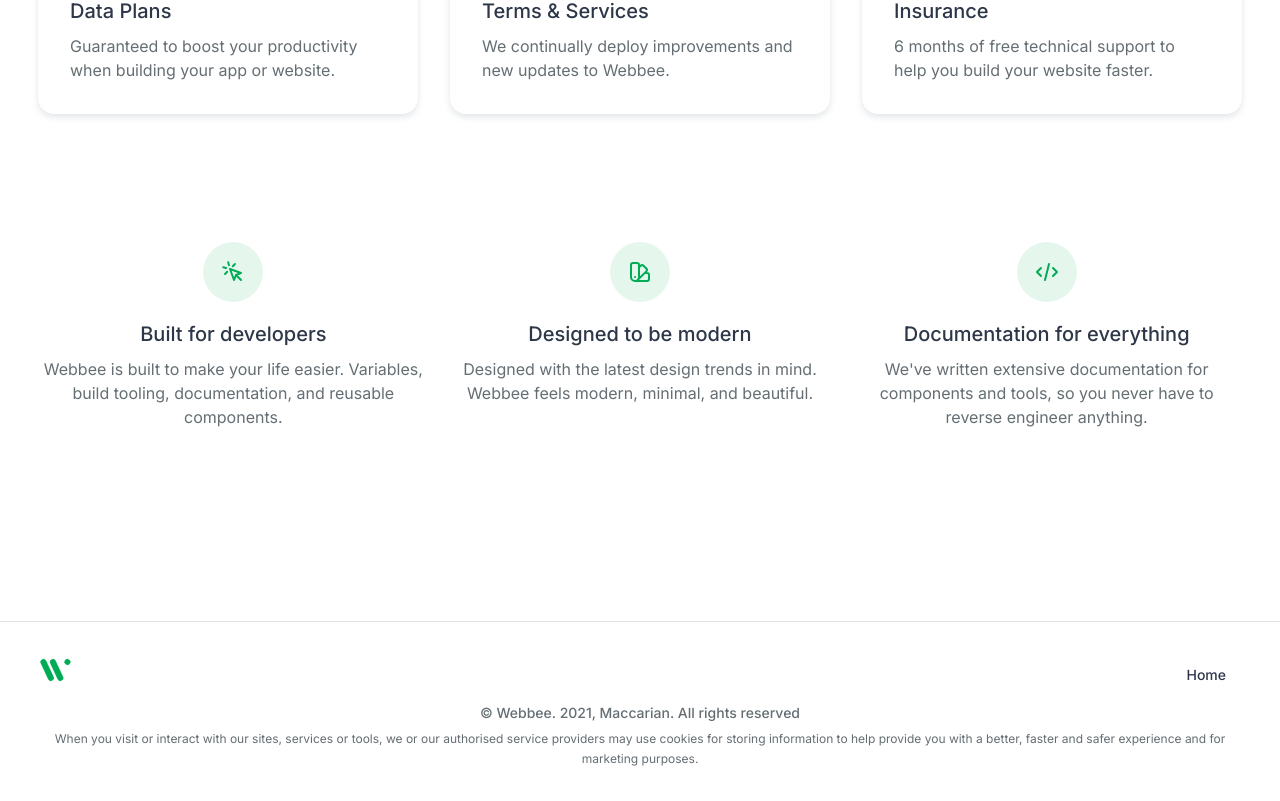
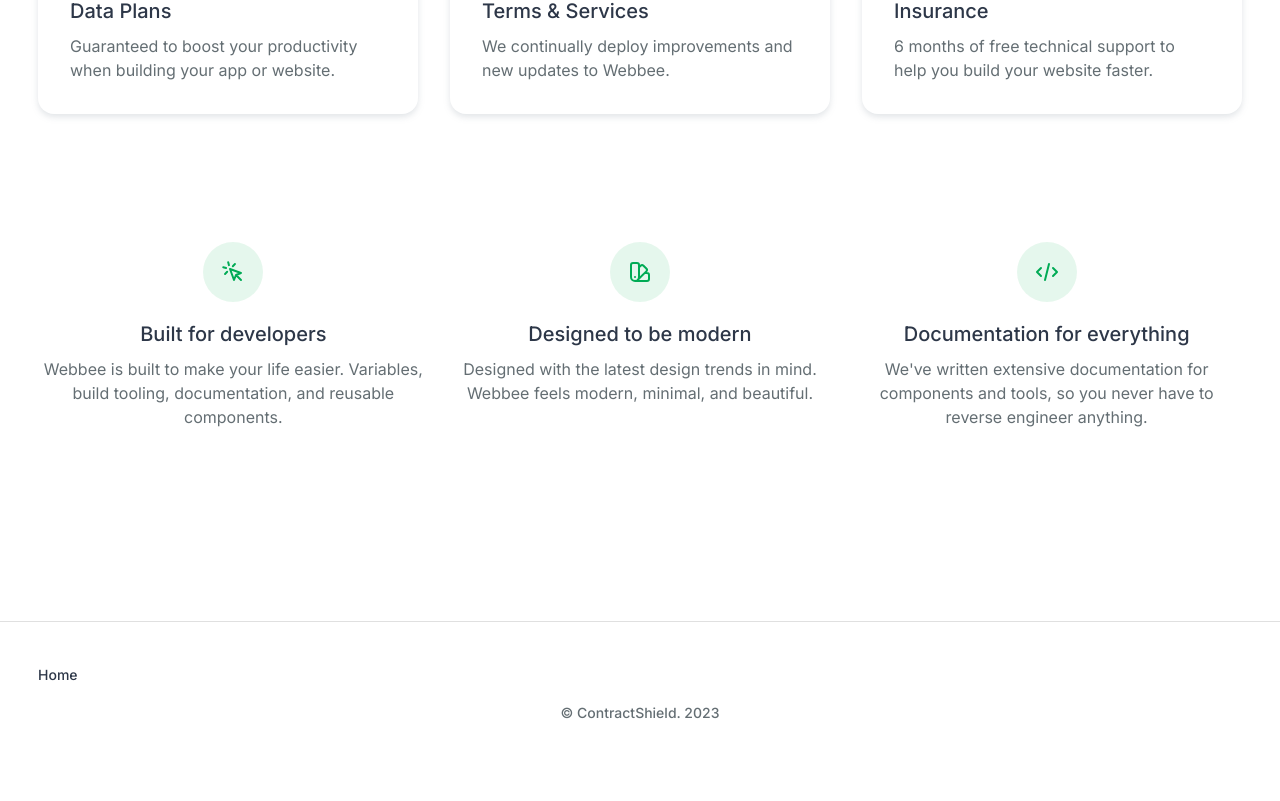
Before and after one commit to andrewschoi/TartanHacks2023, a React (Create React App) app: page / in a window 1280 px wide. Shown: the part 1122-1923 px from the top of the page. After the commit the page ends 1883 px from the top, so only its background shows below. Built offline with nearby package versions, Linux system fonts and the light colour scheme.

Commit message:
Site cleanup and added home to nav

```diff
--- a/src/layouts/Fixed/components/Footer/Footer.js
+++ b/src/layouts/Fixed/components/Footer/Footer.js
@@ -3,7 +3,6 @@
 import Box from '@mui/material/Box';
 import Link from '@mui/material/Link';
 import Typography from '@mui/material/Typography';
-import WebbeeLogo from 'svg/logos/Webbee';
 
 const Footer = () => (
   <Grid container spacing={2}>
@@ -15,17 +14,6 @@
         width={'100%'}
         flexDirection={{ xs: 'column', sm: 'row' }}
       >
-        <Box
-          display={'flex'}
-          component="a"
-          underline="none"
-          href="/"
-          title="webbee"
-          height={24}
-          width={35}
-        >
-          <WebbeeLogo height={'100%'} width={'100%'} />
-        </Box>
         <Box display="flex" flexWrap={'wrap'} alignItems={'center'}>
           <Box marginTop={1} marginRight={2}>
             <Link
@@ -59,18 +47,7 @@
         color="textSecondary"
         gutterBottom
       >
-        &copy; Webbee. 2021, Maccarian. All rights reserved
-      </Typography>
-      <Typography
-        align={'center'}
-        variant={'caption'}
-        color="textSecondary"
-        component={'p'}
-      >
-        When you visit or interact with our sites, services or tools, we or our
-        authorised service providers may use cookies for storing information to
-        help provide you with a better, faster and safer experience and for
-        marketing purposes.
+        &copy; ContractShield. 2023
       </Typography>
     </Grid>
   </Grid>
--- a/src/layouts/Fixed/components/Topbar/Topbar.js
+++ b/src/layouts/Fixed/components/Topbar/Topbar.js
@@ -6,7 +6,6 @@
 import { colors } from '@mui/material';
 import IconButton from '@mui/material/IconButton';
 import MenuIcon from '@mui/icons-material/Menu';
-import WebbeeLogo from 'svg/logos/Webbee';
 import paletteTypes from 'common/paletteTypes';
 
 const Topbar = ({
@@ -29,18 +28,6 @@
           <IconButton onClick={onSidebarOpen} aria-label="Menu">
             <MenuIcon />
           </IconButton>
-        </Box>
-        <Box
-          display={'flex'}
-          alignItems="baseline"
-          component="a"
-          underline="none"
-          href="/"
-          title="webbee"
-          height={{ xs: 28, md: 32 }}
-          width={45}
-        >
-          <WebbeeLogo height={'100%'} width={'100%'} />
         </Box>
       </Box>
       <Box display="flex" alignItems={'center'}>
--- a/src/layouts/Fluid/components/Footer/Footer.js
+++ b/src/layouts/Fluid/components/Footer/Footer.js
@@ -3,7 +3,6 @@
 import Box from '@mui/material/Box';
 import Link from '@mui/material/Link';
 import Typography from '@mui/material/Typography';
-import WebbeeLogo from 'svg/logos/Webbee';
 
 const Footer = () => (
   <Grid container spacing={2}>
@@ -15,17 +14,6 @@
         width={'100%'}
         flexDirection={{ xs: 'column', sm: 'row' }}
       >
-        <Box
-          display={'flex'}
-          component="a"
-          underline="none"
-          href="/"
-          title="webbee"
-          height={24}
-          width={35}
-        >
-          <WebbeeLogo height={'100%'} width={'100%'} />
-        </Box>
         <Box display="flex" flexWrap={'wrap'} alignItems={'center'}>
           <Box marginTop={1} marginRight={2}>
             <Link
@@ -49,18 +37,7 @@
         color="textSecondary"
         gutterBottom
       >
-        &copy; Webbee. 2021, Maccarian. All rights reserved
-      </Typography>
-      <Typography
-        align={'center'}
-        variant={'caption'}
-        color="textSecondary"
-        component={'p'}
-      >
-        When you visit or interact with our sites, services or tools, we or our
-        authorised service providers may use cookies for storing information to
-        help provide you with a better, faster and safer experience and for
-        marketing purposes.
+        &copy; ContractShield. 2023
       </Typography>
     </Grid>
   </Grid>
--- a/src/layouts/Fluid/components/Topbar/Topbar.js
+++ b/src/layouts/Fluid/components/Topbar/Topbar.js
@@ -6,7 +6,6 @@
 import { colors } from '@mui/material';
 import IconButton from '@mui/material/IconButton';
 import MenuIcon from '@mui/icons-material/Menu';
-import WebbeeLogo from 'svg/logos/Webbee';
 import paletteTypes from 'common/paletteTypes';
 
 const Topbar = ({
@@ -29,18 +28,6 @@
           <IconButton onClick={onSidebarOpen} aria-label="Menu">
             <MenuIcon />
           </IconButton>
-        </Box>
-        <Box
-          display={'flex'}
-          alignItems="baseline"
-          component="a"
-          underline="none"
-          href="/"
-          title="webbee"
-          height={{ xs: 28, md: 32 }}
-          width={45}
-        >
-          <WebbeeLogo height={'100%'} width={'100%'} />
         </Box>
       </Box>
       <Box display="flex" alignItems={'center'}>
--- a/src/layouts/Main/components/Footer/Footer.js
+++ b/src/layouts/Main/components/Footer/Footer.js
@@ -3,7 +3,6 @@
 import Box from '@mui/material/Box';
 import Link from '@mui/material/Link';
 import Typography from '@mui/material/Typography';
-import WebbeeLogo from 'svg/logos/Webbee';
 
 const Footer = () => (
   <Grid container spacing={2}>
@@ -15,17 +14,6 @@
         width={'100%'}
         flexDirection={{ xs: 'column', sm: 'row' }}
       >
-        <Box
-          display={'flex'}
-          component="a"
-          underline="none"
-          href="/"
-          title="webbee"
-          height={24}
-          width={35}
-        >
-          <WebbeeLogo height={'100%'} width={'100%'} />
-        </Box>
         <Box display="flex" flexWrap={'wrap'} alignItems={'center'}>
           <Box marginTop={1} marginRight={2}>
             <Link
@@ -50,18 +38,7 @@
         color="textSecondary"
         gutterBottom
       >
-        &copy; Webbee. 2021, Maccarian. All rights reserved
-      </Typography>
-      <Typography
-        align={'center'}
-        variant={'caption'}
-        color="textSecondary"
-        component={'p'}
-      >
-        When you visit or interact with our sites, services or tools, we or our
-        authorised service providers may use cookies for storing information to
-        help provide you with a better, faster and safer experience and for
-        marketing purposes.
+        &copy; ContractShield. 2023
       </Typography>
     </Grid>
   </Grid>
--- a/src/layouts/navigation.js
+++ b/src/layouts/navigation.js
@@ -3,6 +3,11 @@
     title: 'Supporting Pages',
     id: 'supporting-pages',
     pages: [
+      {
+        title: 'Home',
+        href: '/',
+      },
+
       {
         title: 'About',
         href: '/page-about',
@@ -21,10 +26,6 @@
         title: ' Contract Analysis',
         href: '/contract-analysis',
       },
-      {
-        title: 'Not Found',
-        href: '/page-not-found',
-      },
     ],
   },
 ];
--- a/src/views/docs/Introduction/Introduction.js
+++ b/src/views/docs/Introduction/Introduction.js
@@ -1,48 +1,15 @@
 import React from 'react';
 import PropTypes from 'prop-types';
-import { LazyLoadImage } from 'react-lazy-load-image-component';
 import Box from '@mui/material/Box';
 import Link from '@mui/material/Link';
 import Typography from '@mui/material/Typography';
 import Container from 'common/Container';
 
-const Introduction = ({ themeMode = 'light' }) => {
+const Introduction = () => {
   return (
     <Box>
       <Container>
         <Box>
-          <Typography
-            sx={{
-              textTransform: 'uppercase',
-              fontWeight: 'medium',
-            }}
-            gutterBottom
-            align={'center'}
-            color={'textSecondary'}
-          >
-            Introduction
-          </Typography>
-          <Typography
-            variant="h4"
-            align={'center'}
-            sx={{
-              fontWeight: 700,
-            }}
-          >
-            Webbee - multipurpose template and UI kit
-          </Typography>
-          <Box
-            component={LazyLoadImage}
-            height={'100%'}
-            width={'100%'}
-            src={`https://assets.maccarianagency.com/screenshots/screens-masonry${
-              themeMode === 'dark' ? '--dark' : ''
-            }.png`}
-            alt="Webbee"
-            effect="blur"
-            maxWidth={'100%'}
-            marginY={4}
-          />
           <Box>
             <Typography gutterBottom>
               Webbe UI Kit is built with{' '}
```
